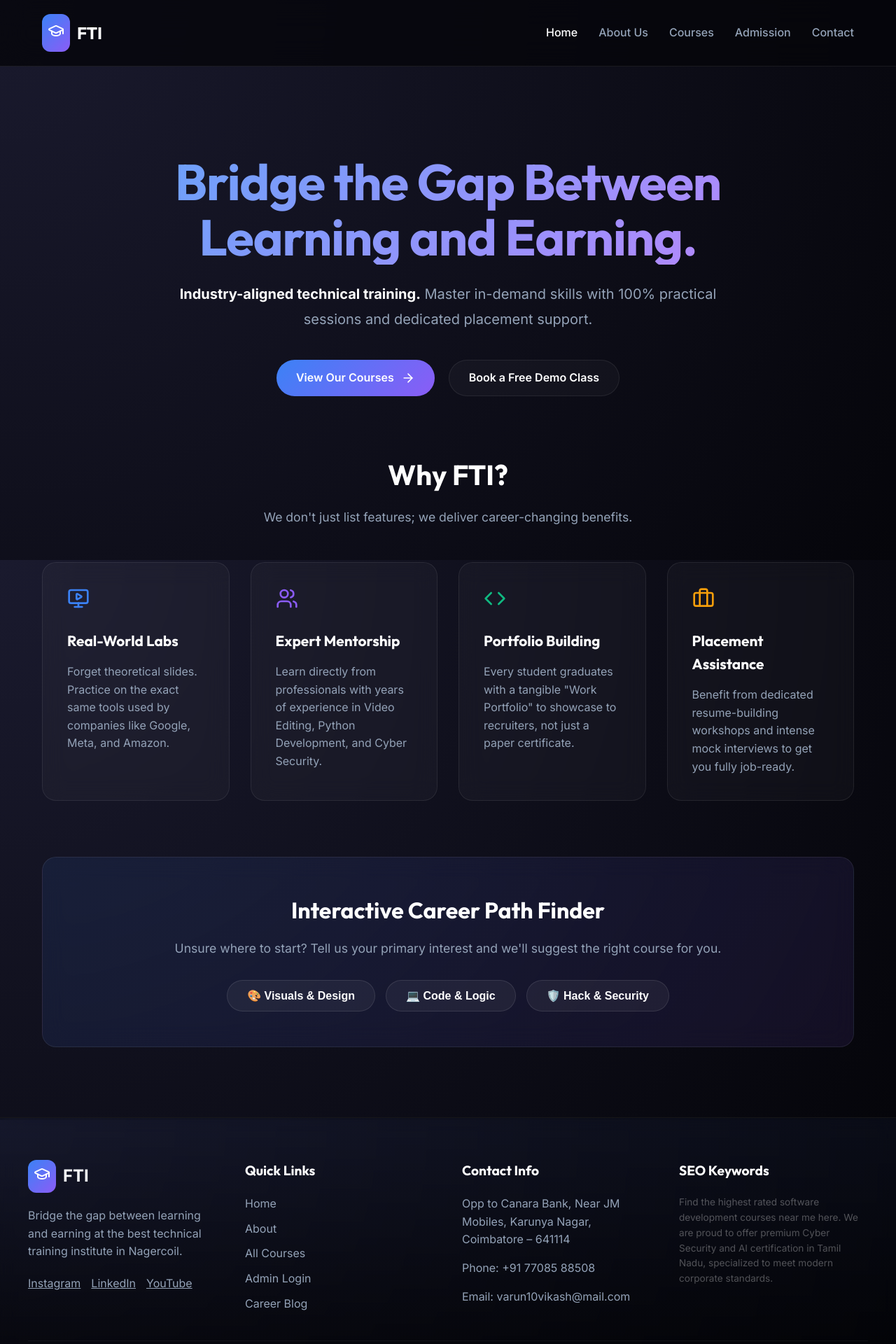
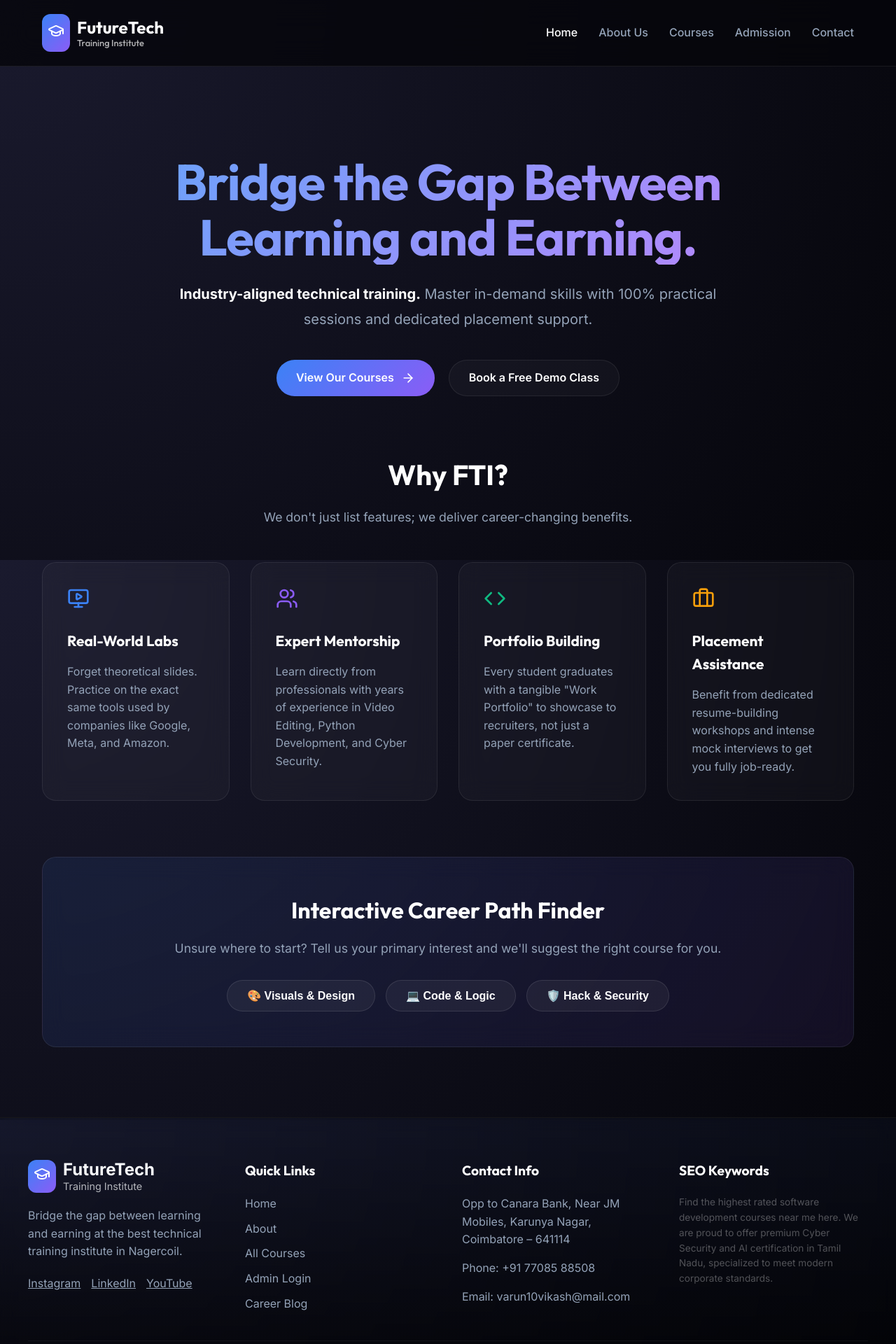
Before and after one commit to abish05/FTI-WEBSITE, a React (Vite) app: page / in a window 1280 px wide. Shown: the top 1920 px of the page at 70% size. Built offline with nearby package versions, Linux system fonts and the light colour scheme.

Commit message:
feat: use full company name instead of FTI

```diff
--- a/src/components/Layout.jsx
+++ b/src/components/Layout.jsx
@@ -13,7 +13,10 @@ const Layout = () => {
                         <div style={{ background: 'linear-gradient(135deg, #3b82f6, #8b5cf6)', padding: '8px', borderRadius: '12px' }}>
                             <GraduationCap size={24} color="white" />
                         </div>
-                        FTI
+                        <div style={{ display: 'flex', flexDirection: 'column', lineHeight: '1.2' }}>
+                            <span style={{ fontWeight: 'bold' }}>FutureTech</span>
+                            <span style={{ fontSize: '0.8rem', opacity: 0.7, fontWeight: '400' }}>Training Institute</span>
+                        </div>
                     </Link>
 
                     <div className="nav-links">
@@ -43,7 +46,10 @@ const Layout = () => {
                             <div style={{ background: 'linear-gradient(135deg, #3b82f6, #8b5cf6)', padding: '8px', borderRadius: '12px', display: 'inline-block' }}>
                                 <GraduationCap size={24} color="white" />
                             </div>
-                            <span style={{ fontSize: '1.5rem', fontWeight: 'bold' }}>FTI</span>
+                            <div style={{ display: 'flex', flexDirection: 'column', lineHeight: '1.2' }}>
+                                <span style={{ fontSize: '1.5rem', fontWeight: 'bold' }}>FutureTech</span>
+                                <span style={{ fontSize: '0.9rem', opacity: 0.7, fontWeight: '400' }}>Training Institute</span>
+                            </div>
                         </div>
                         <p style={{ color: 'var(--text-secondary)', lineHeight: '1.6', marginBottom: '20px' }}>
                             Bridge the gap between learning and earning at the best technical training institute in Nagercoil.
```
